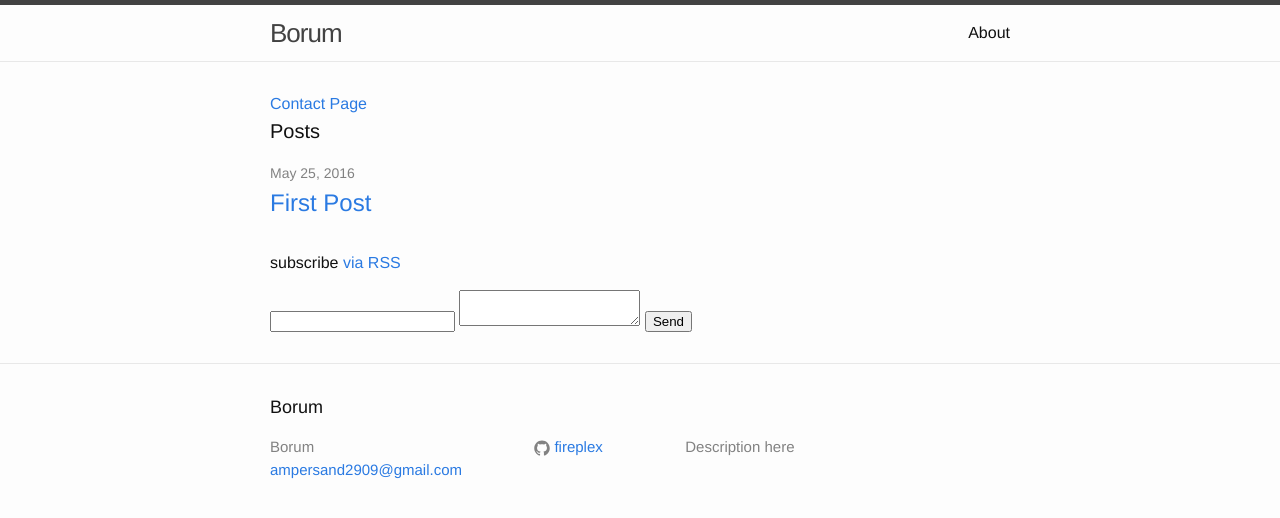
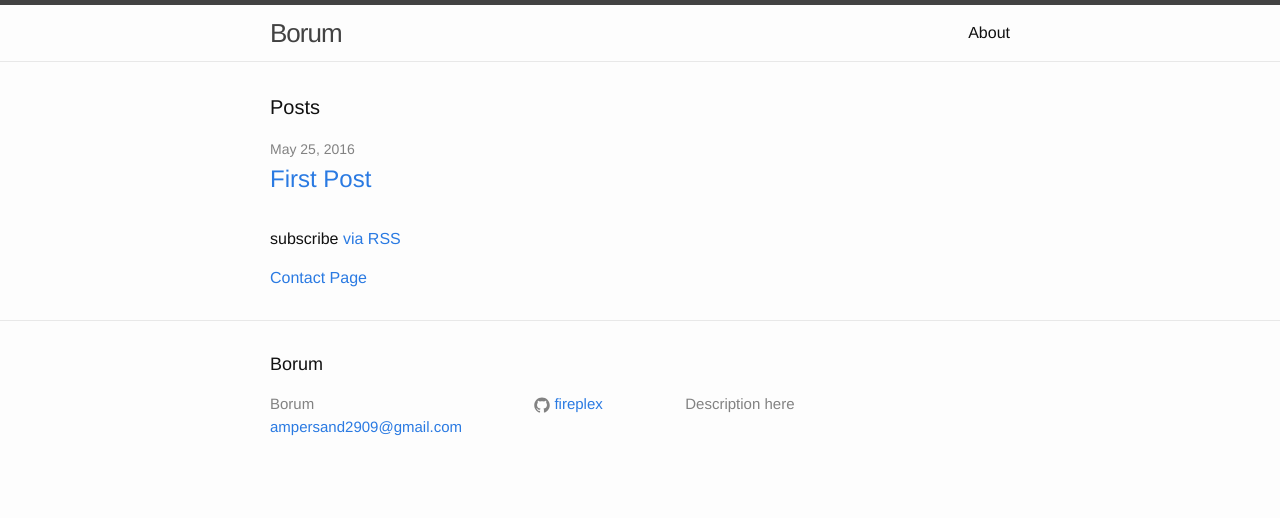
Before and after one commit to slothgamez/fireplex.github.io, a Jekyll site: the page built from index.html, in a window 1280 px wide. Shown: the top 518 px of the page. Built offline with Jekyll 4.4.1, drawn with Linux system fonts in a browser that asks for light colours.

Commit message:
Update index.html

```diff
--- a/index.html
+++ b/index.html
@@ -21,11 +20,6 @@ layout: default
 
   <p class="rss-subscribe">subscribe <a href="{{ "/feed.xml" | prepend: site.baseurl }}">via RSS</a></p>
 
-
-  <form action="http://formspree.io/ampersans2909@gmail.com">
-    <input type="email" name="_replyto">
-    <textarea name="body"></textarea>
-    <input type="submit" value="Send">
-</form>
+  <a href="contact.html">Contact Page</a>
 
 </div>
```
Also changed, not shown: other parts of index.html (+0 -1 lines).
